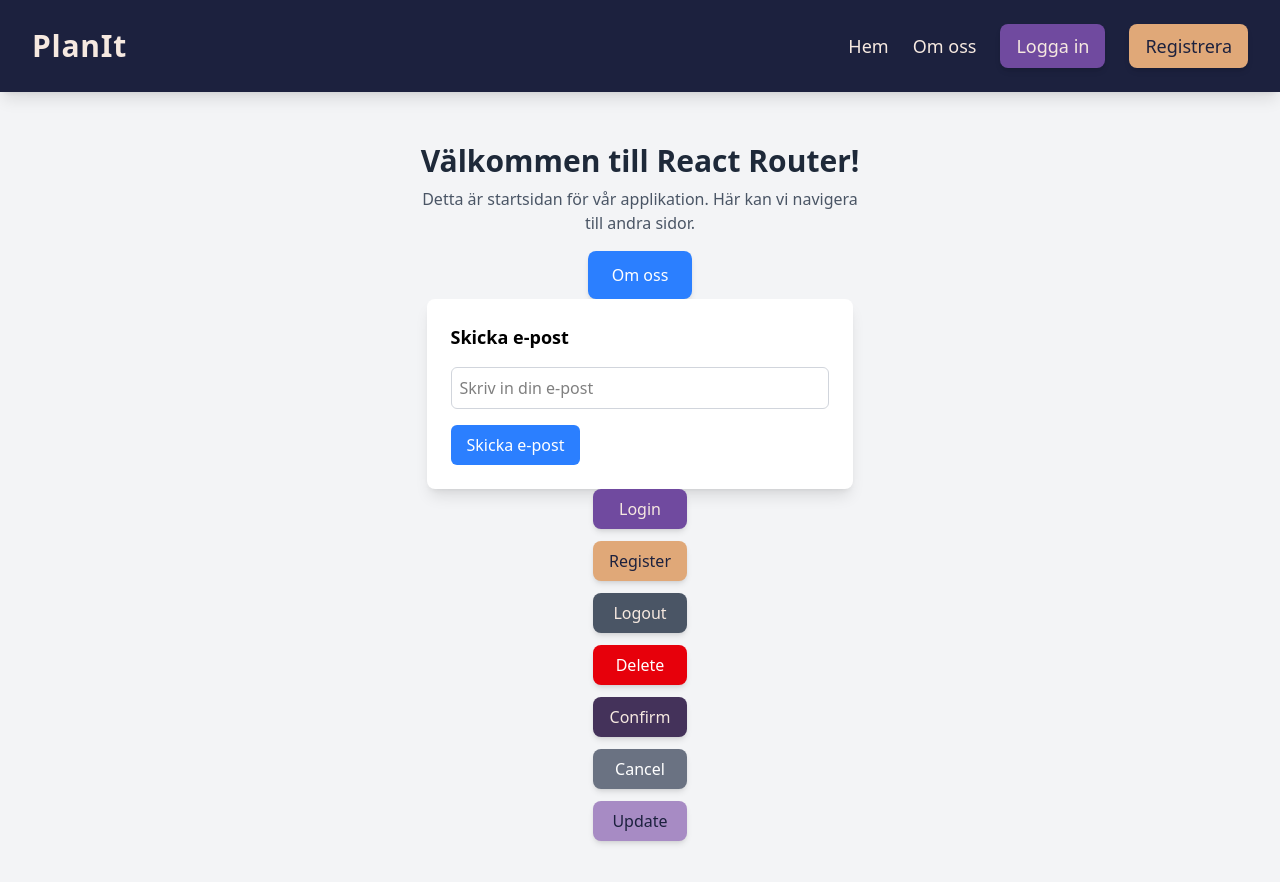
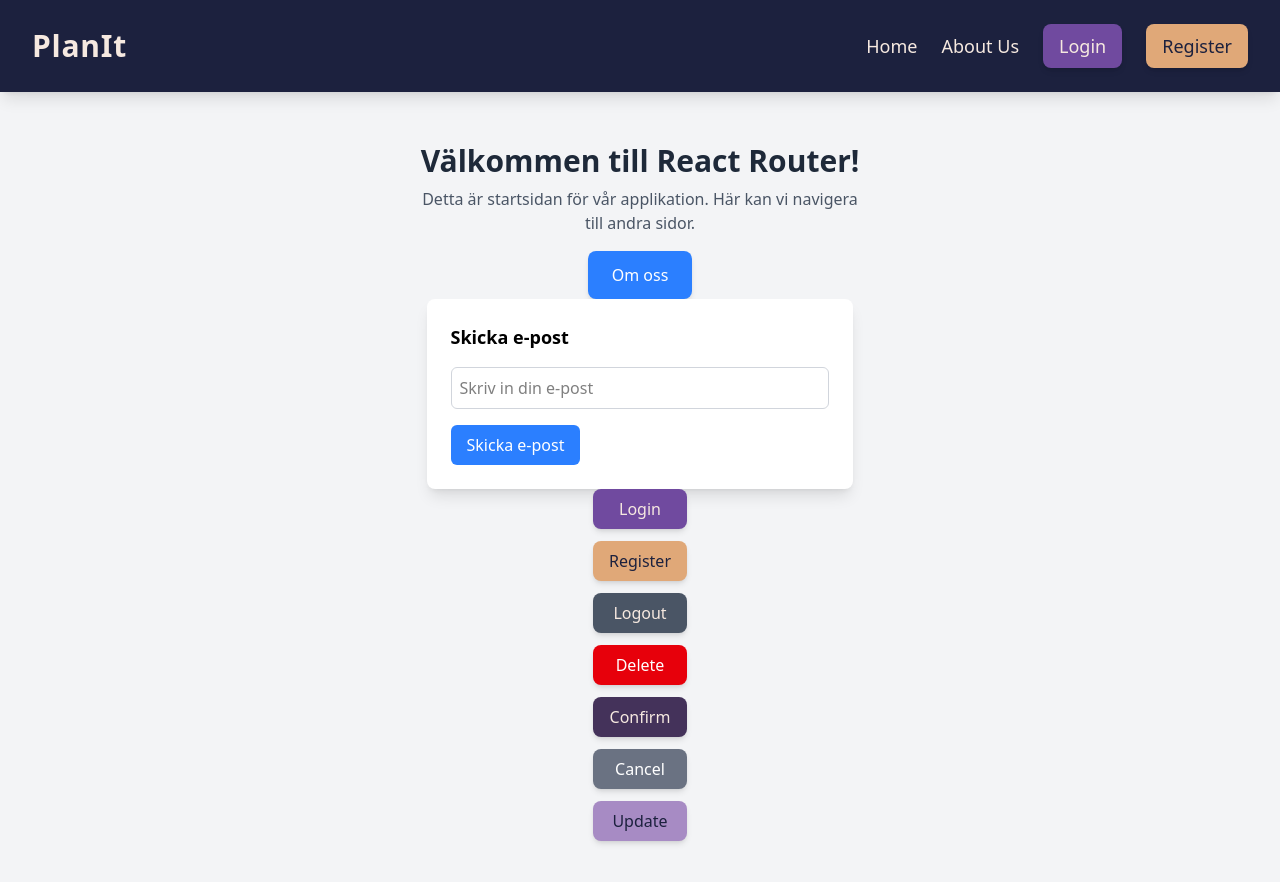
Before and after one commit to elinstella/PlanIt, a React (Vite) app in the folder frontend/: page / in a window 1280 px wide. Shown: the top 882 px of the page. Built offline with nearby package versions, Linux system fonts and the light colour scheme.

Commit message:
Små justeringar

```diff
--- a/frontend/src/components/Navbar.tsx
+++ b/frontend/src/components/Navbar.tsx
@@ -9,7 +9,6 @@ const Navbar = () => {
 
   useEffect(() => {
     const token = localStorage.getItem("token");
-    console.log("🔹 Token:", token); // Debug-logg
 
     if (token) {
       setIsLoggedIn(true);
@@ -17,14 +16,8 @@ const Navbar = () => {
         .get<{ name: string }>("http://localhost:5000/api/user", {
           headers: { Authorization: `Bearer ${token}` },
         })
-        .then((response) => {
-          console.log("✅ Hämtat användardata:", response.data);
-          setUsername(response.data.name);
-        })
-        .catch((error) => {
-          console.error("❌ Kunde inte hämta användarnamn", error);
-          setUsername("Användare");
-        });
+        .then((response) => setUsername(response.data.name))
+        .catch(() => setUsername("User"));
     } else {
       setIsLoggedIn(false);
       setUsername(null);
@@ -46,25 +39,35 @@ const Navbar = () => {
           PlanIt
         </Link>
 
-        {/* Meny och Inloggning/Användare - Flyttat till höger */}
+        {/* Menu & Authentication */}
         <div className="flex items-center space-x-6 ml-auto text-lg font-medium">
-          <Link to="/" className="hover:text-primary transition-all">Hem</Link>
-          <Link to="/about" className="hover:text-primary transition-all">Om oss</Link>
+          <Link to="/" className="hover:text-primary transition-all">Home</Link>
+          <Link to="/about" className="hover:text-primary transition-all">About Us</Link>
+
           {isLoggedIn ? (
             <>
-              <span className="font-semibold">Hej, {username}!</span>
-              <Link to="/profile" className="hover:text-primary transition-all">Profil</Link>
-              <button onClick={handleLogout} className="bg-gray-600 text-soft-beige hover:bg-gray-700 px-4 py-2 rounded-lg font-medium transition-all shadow-md">
-                Logga ut
+              <span className="font-semibold">Hello, {username}!</span>
+              <Link to="/profile" className="hover:text-primary transition-all">Profile</Link>
+              <button
+                onClick={handleLogout}
+                className="bg-gray-600 text-soft-beige hover:bg-gray-700 px-4 py-2 rounded-lg font-medium transition-all shadow-md"
+              >
+                Logout
               </button>
             </>
           ) : (
             <>
-              <Link to="/login" className="bg-primary text-soft-beige hover:bg-[#5e3a8c] px-4 py-2 rounded-lg font-medium transition-all shadow-md">
-                Logga in
+              <Link
+                to="/login"
+                className="bg-primary text-soft-beige hover:bg-[#5e3a8c] px-4 py-2 rounded-lg font-medium transition-all shadow-md"
+              >
+                Login
               </Link>
-              <Link to="/register" className="bg-warm-ocre text-background hover:bg-[#c47c2a] px-4 py-2 rounded-lg font-medium transition-all shadow-md">
-                Registrera
+              <Link
+                to="/register"
+                className="bg-warm-ocre text-background hover:bg-[#c47c2a] px-4 py-2 rounded-lg font-medium transition-all shadow-md"
+              >
+                Register
               </Link>
             </>
           )}
--- a/frontend/src/store/userSlice.ts
+++ b/frontend/src/store/userSlice.ts
@@ -17,18 +17,12 @@ const userSlice = createSlice({
   initialState,
   reducers: {
     setUser: (state, action: PayloadAction<UserState>) => {
-      state.id = action.payload.id;
-      state.name = action.payload.name;
-      state.email = action.payload.email;
+      return { ...state, ...action.payload }; // Ensure all fields are updated
     },
     updateUserName: (state, action: PayloadAction<string>) => {
-      state.name = action.payload; // Uppdatera endast namnet
+      state.name = action.payload;
     },
-    clearUser: (state) => {
-      state.id = null;
-      state.name = null;
-      state.email = null;
-    },
+    clearUser: () => initialState, // Reset to initial state
   },
 });
 
```
Also changed, not shown: 2 other files (tests, documents, lock files or other folders).
